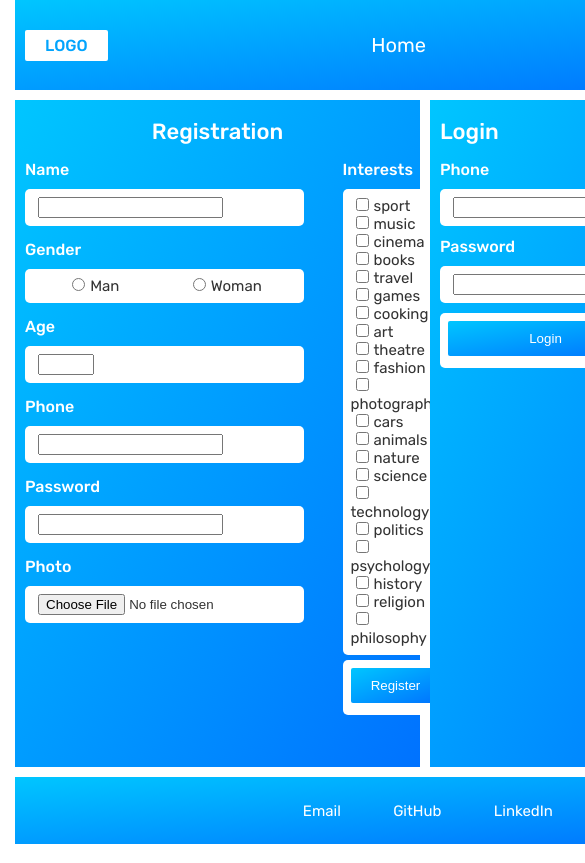
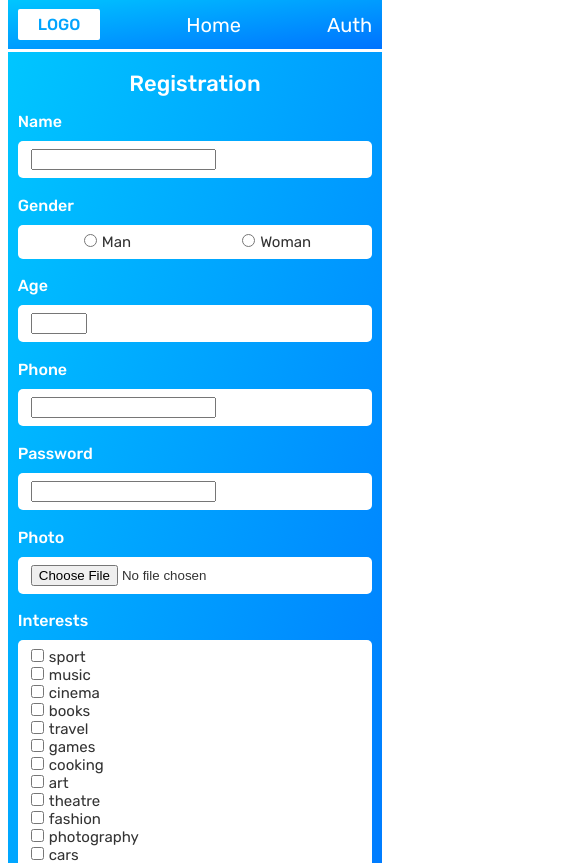
Before and after one commit to Kalyna-Serhii/meeting-website, a Vue app in the folder client/: page /auth in a window 390 px wide. Shown: the top 863 px of the page, 585 px wide, since content can reach past the window. Built offline with nearby package versions, Linux system fonts and the light colour scheme; no server answers.

Commit message:
Add adaptive to pages

```diff
--- a/client/src/assets/main.css
+++ b/client/src/assets/main.css
@@ -17,6 +17,7 @@
     margin: 0;
     box-sizing: border-box;
 }
+
 a {
     text-decoration: none;
     color: var(--primary);
@@ -34,7 +35,6 @@ body {
 .component {
     width: 100vw;
     max-width: 1200px;
-    padding: 0 15px;
     display: grid;
     grid-template-columns: 1fr 330px;
     grid-template-rows: 90px 1fr minmax(67px, auto);
@@ -88,10 +88,12 @@ header .avatar,
     height: 50px;
     border-radius: 50%;
 }
+
 .avatar-container {
     position: relative;
     display: inline-block;
 }
+
 .avatar-container .badge {
     position: absolute;
     top: 0;
@@ -176,12 +178,14 @@ header .avatar,
     border-radius: var(--button_radius);
     font-size: 15px;
 }
+
 .pagination {
     display: flex;
     justify-content: center;
     align-items: center;
     gap: 10px;
 }
+
 .pagination button {
     margin: 10px 5px 0 5px;
 
@@ -193,9 +197,11 @@ header .avatar,
     justify-items: start;
     justify-content: start;
 }
+
 .sidebar-list {
     width: 100%;
 }
+
 .sidebar-list * + * {
     border-top: 1px solid var(--invert_secondary);
     margin-top: 4px;
@@ -210,12 +216,20 @@ footer {
     justify-content: center;
     font-size: 14px;
 }
+
 footer ul {
+    justify-content: space-around;
+    align-items: center;
     list-style: none;
     display: flex;
+    padding: 0;
+    width: 70%;
 }
+
 footer li {
-    margin-right: 25%;
+    margin-right: 5%;
+    justify-content: center;
+    align-items: center;
     font-size: 15px;
 }
 
@@ -223,10 +237,12 @@ footer li {
 .block {
     display: block;
 }
+
 .block-flex {
     display: flex;
     align-items: center;
 }
+
 .block,
 .block-flex {
     justify-content: space-around;
@@ -239,28 +255,34 @@ footer li {
     padding: 8px;
     border-radius: var(--radius);
 }
+
 .block-item input {
     margin: 0 5px;
 }
+
 .block-button {
     height: 55px;
 }
+
 .block-button button {
     width: 100%;
     height: 100%;
     padding: 10px;
 }
+
 .block-2-button button {
     width: 40%;
     height: 100%;
     padding: 10px;
     margin: 0 10px;
 }
+
 .block-title {
     font-weight: 500;
     font-size: 16px;
     margin-bottom: 10px;
 }
+
 .block-input {
     width: 100%;
     flex-grow: 1;
@@ -269,6 +291,7 @@ footer li {
     border: 1px solid var(--invert_secondary);
     border-radius: var(--button_radius);
 }
+
 button {
     cursor: pointer;
     background: var(--bg_gradient);
@@ -290,6 +313,90 @@ button {
 .profile .avatar {
     height: 100px;
 }
+
 .disabled-checkbox {
     pointer-events: none;
 }
+
+/* Media Queries */
+@media (max-width: 768px) {
+    .title {
+        font-size: 4.5vw;
+    }
+
+    .component {
+        max-width: 480px;
+        grid-template-rows: 70px 1fr minmax(100px, auto);
+        gap: 2px;
+    }
+
+    header {
+        position: sticky;
+        top: 0;
+        z-index: 1;
+        border-bottom: 1px solid var(--primary);
+    }
+
+    header .auth {
+        margin-left: auto;
+    }
+
+    .sidebar {
+        grid-column: span 2;
+    }
+
+    .content {
+        grid-column: span 2;
+    }
+
+    .card-img {
+        min-height: 130px;
+    }
+}
+
+@media (max-width: 480px) {
+    .title {
+        font-size: 5vw;
+    }
+
+    .component {
+        width: 96vw;
+        grid-template-columns: 1fr;
+        grid-template-rows: 50px 1fr minmax(100px, auto);
+    }
+
+    .sidebar {
+        grid-column: span 2;
+    }
+
+    .content {
+        grid-column: span 2;
+    }
+
+    .card-img {
+        height: 30vw;
+    }
+}
+
+@media (max-width: 448px) {
+    header .avatar {
+        height: 30px;
+    }
+
+    .content-cards {
+        grid-template-columns: repeat(auto-fit, minmax(170px, 1fr));
+    }
+
+    .card-img {
+        height: 50vw;
+    }
+
+    footer ul {
+        width: 100%;
+    }
+
+    #register-form,
+    #profile-form {
+        display: block;
+    }
+}
--- a/client/src/components/HeaderComponent.vue
+++ b/client/src/components/HeaderComponent.vue
@@ -16,7 +16,6 @@
     <nav v-else class="auth">
       <router-link to="/auth">Auth</router-link>
     </nav>
-    <i class="fa-solid fa-bars mobile-menu"></i>
   </header>
 </template>
 
--- a/client/src/components/HomeComponent.vue
+++ b/client/src/components/HomeComponent.vue
@@ -112,7 +112,7 @@ export default {
         interests: [],
       },
       pageNumber: 1,
-      pageSize: 6,
+      pageSize: 8,
     };
   },
   methods: {
@@ -121,6 +121,7 @@ export default {
       document.querySelectorAll('.block-item input[type="checkbox"]:checked').forEach(checkbox =>
           checkedInterests.push(checkbox.value)
       );
+      this.calculatePageSize();
       const options = {
         params: {
           gender: this.filter.gender,
@@ -175,6 +176,16 @@ export default {
         });
       }
     },
+    calculatePageSize() {
+      const screenWidth = window.innerWidth;
+      if (screenWidth < 980) {
+        this.pageSize = 4;
+      } else if (screenWidth < 1190) {
+        this.pageSize = 6;
+      } else {
+        this.pageSize = 8;
+      }
+    },
   },
   async mounted() {
     await this.getUsers();
```
